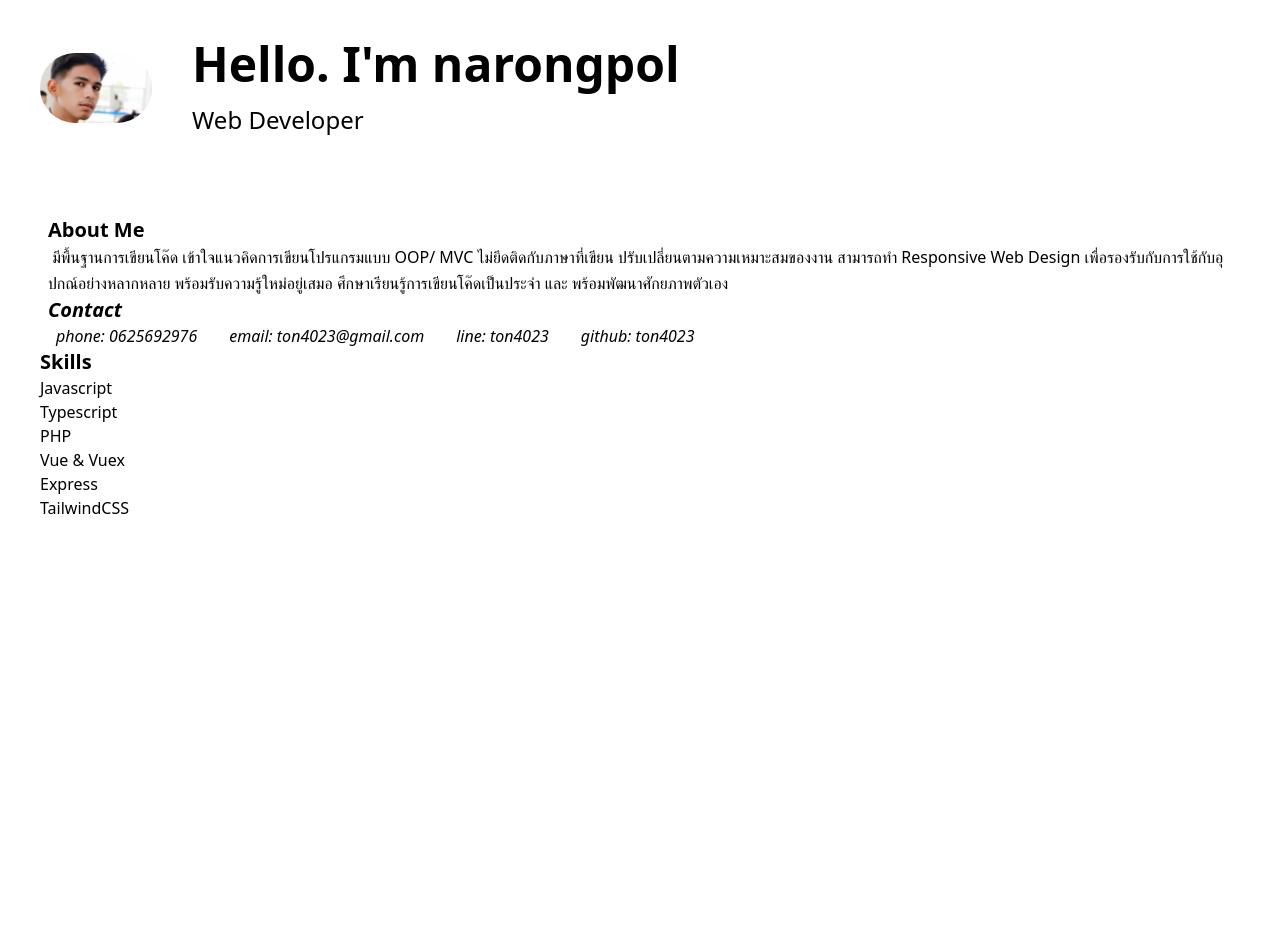
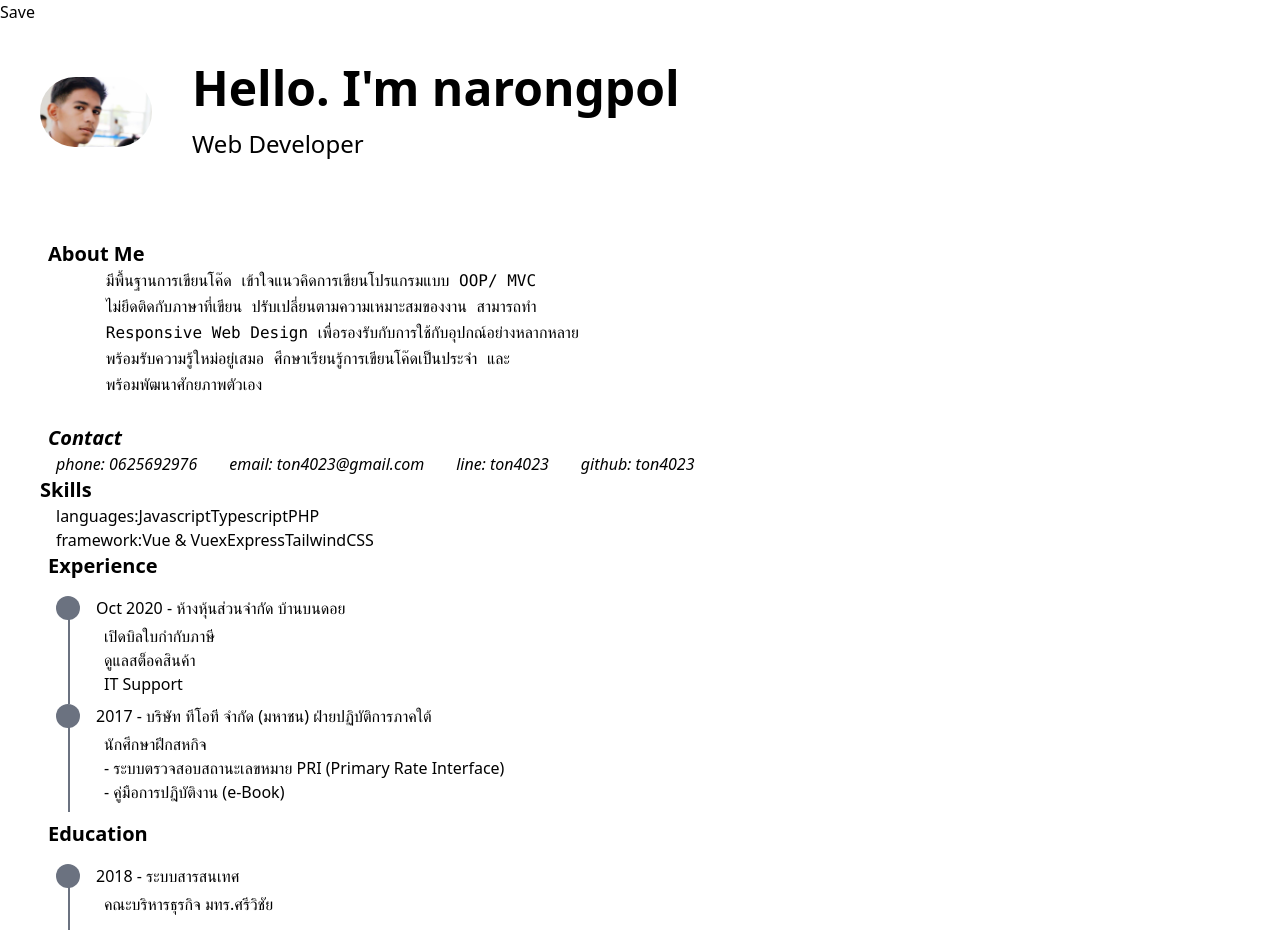
Before and after one commit to ton4023/ton4023.github.io, a Vue app: page / in a window 1280 px wide. Shown: the top 930 px of the page. Before the commit the page ends 800 px from the top, so only its background shows below. Built offline with nearby package versions, Linux system fonts and the light colour scheme.

Commit message:
add download pdf

```diff
--- a/package.json
+++ b/package.json
@@ -9,6 +9,8 @@
   },
   "dependencies": {
     "core-js": "^3.6.5",
+    "html2canvas": "^1.0.0-rc.7",
+    "jspdf": "^2.1.1",
     "vue": "^3.0.0",
     "vuex": "^4.0.0-0"
   },
--- a/src/App.vue
+++ b/src/App.vue
@@ -1,5 +1,6 @@
 <template>
-  <div class="container mx-auto">
+  <div ref="root" class="container ">
+    <button @click="print">Save</button>
     <div class="flex flex-row justify-start">
       <div class="flex flex-row m-10 items-center">
         <div class="w-28">
@@ -20,6 +21,7 @@
         <about />
         <contact />
         <program />
+        <experience />
         <education />
       </div>
     </div>
@@ -27,12 +29,14 @@
 </template>
 
 <script lang="ts">
-import { defineComponent } from "vue";
-
+import { defineComponent, ref } from "vue";
 import About from "./Components/About.vue";
 import Contact from "./Components/Contact.vue";
 import Program from "./Components/Program.vue";
 import Education from "./Components/Education.vue";
+import Experience from "./Components/Experience.vue";
+import html2canvas from "html2canvas";
+import { jsPDF } from "jspdf";
 export default defineComponent({
   name: "App",
   components: {
@@ -40,6 +44,32 @@ export default defineComponent({
     Contact,
     Program,
     Education,
+    Experience,
+  },
+  setup() {
+    const root = ref();
+    const print = () => {
+      // const pdf = new jsPDF();
+      // html2canvas(root.value).then((canvas) => {
+      //   const image = canvas.toDataURL("image/png");
+      //   pdf.addImage(image, "PHG", 0, 10, 210, 297);
+      //   pdf.save("resume" + ".pdf");
+      // });
+
+      html2canvas(root.value).then((canvas) => {
+        const imgData = canvas.toDataURL("image/png");
+        const pdf = new jsPDF({
+          orientation: "portrait",
+        });
+        // const imgProps = pdf.getImageProperties(imgData);
+        // const pdfWidth = pdf.internal.pageSize.getHeight();
+        // const pdfHeight = (imgProps.height * pdfWidth) / imgProps.height;
+        // pdf.addImage(imgData, "PNG", 0, 0, pdfWidth, pdfHeight);
+        pdf.addImage(imgData, "PNG", 0, 0, 400, 300);
+        pdf.save("resume.pdf");
+      });
+    };
+    return { root, print };
   },
 });
 </script>
--- a/src/Components/About.vue
+++ b/src/Components/About.vue
@@ -1,13 +1,13 @@
 <template>
   <article>
     <h1 class="mx-2 font-bold text-xl">About Me</h1>
-    <p class="text-left leading-relaxed mx-2 whitespace-pre-wrap">
+    <pre class="text-left leading-relaxed mx-2 whitespace-pre-wrap">
       มีพื้นฐานการเขียนโค๊ด เข้าใจแนวคิดการเขียนโปรแกรมแบบ OOP/ MVC
       ไม่ยึดติดกับภาษาที่เขียน ปรับเปลี่ยนตามความเหมาะสมของงาน สามารถทำ
       Responsive Web Design เพื่อรองรับกับการใช้กับอุปกณ์อย่างหลากหลาย
       พร้อมรับความรู้ใหม่อยู่เสมอ ศึกษาเรียนรู้การเขียนโค๊ดเป็นประจำ และ
       พร้อมพัฒนาศักยภาพตัวเอง
-    </p>
+    </pre>
   </article>
 </template>
 
--- a/src/Components/Education.vue
+++ b/src/Components/Education.vue
@@ -1,43 +1,35 @@
 <template>
   <article>
-    <!-- <h1 class="mx-2 font-bold text-xl">Education</h1>
+    <h1 class="mx-2 font-bold text-xl">Education</h1>
+    <div v-for="item in myEducation" :key="item">
       <ul class="list-none m-4 p-0">
-      <div class="border-r-2 border-gray-500 absolute h-24 m-3"></div>
+        <div class="border-r-2 border-gray-500 absolute h-14 m-3"></div>
         <li class="mb-2">
           <div class="flex items-center mb-1">
             <div class="bg-gray-500 rounded-full h-6 w-6"></div>
-          <div class="flex-1 ml-4 font-medium">2018 - ระบบสารสนเทศ</div>
+            <div class="flex-1 ml-4 font-medium">
+              {{ item.year }} - {{ item.branch }}
+            </div>
           </div>
           <div class="ml-12">
-          <p>คณะบริหารธุรกิจ มทร.ศรีวิชัย</p>
+            <p>{{ item.name }}</p>
           </div>
         </li>
-      <div class="border-r-2 border-gray-500 absolute h-18 m-3"></div>
-      <li class="mb-2">
-        <div class="flex items-center mb-1">
-          <div class="bg-gray-500 rounded-full h-6 w-6"></div>
-          <div class="flex-1 ml-4 font-medium">2014 - ศิลป์-คำนวน</div>
+      </ul>
     </div>
-        <div class="ml-12">
-          <p>วิทยาลัยเทคโนโลยีส่องแสงพณิชยการ</p>
-        </div>
-      </li>
-    </ul> -->
   </article>
 </template>
 
 <script>
-import { reactive } from "vue";
 import { useStore } from "vuex";
 export default {
   name: "Education",
   setup() {
     const store = useStore();
-    const state = reactive({});
     const {
       state: { myEducation },
     } = store;
-    return {};
+    return { myEducation };
   },
 };
 </script>
--- a/src/Components/Experience.vue
+++ b/src/Components/Experience.vue
@@ -2,43 +2,34 @@
   <article>
     <h1 class="mx-2 font-bold text-xl">Experience</h1>
     <ul class="list-none m-4 p-0">
-      <div class="border-r-2 border-gray-500 absolute h-24 sm:h-36 m-3"></div>
+      <div v-for="item in myExperience" :key="item">
+        <div class="border-r-2 border-gray-500 absolute h-24 m-3"></div>
         <li class="mb-2">
           <div class="flex items-center mb-1">
             <div class="bg-gray-500 rounded-full h-6 w-6"></div>
             <div class="flex-1 ml-4 font-medium">
-            Oct 2020 - ห้างหุ้นส่วนจำกัด บ้านบนดอย
+              {{ item.year }} - {{ item.name }}
             </div>
           </div>
-        <div class="ml-12">
-          <p>- เปิดบิลใบกำกับภาษี</p>
-          <p>- ดูแลสต็อคสินค้า</p>
-          <p>- IT Support</p>
+          <div class="ml-12" v-for="item in item.detail" :key="item">
+            {{ item }}
           </div>
         </li>
-      <div class="border-r-2 border-gray-500 absolute h-36 sm:h-20 m-3"></div>
-      <li class="mb-2">
-        <div class="flex items-center mb-1">
-          <div class="bg-gray-500 rounded-full h-6 w-6"></div>
-          <div class="flex-1 ml-4 font-medium">
-            2017 - บริษัท ทีโอที จำกัด (มหาชน) ฝ่ายปฏิบัติการภาคใต้
       </div>
-        </div>
-        <div class="ml-12">
-          <p>นักศึกษาฝึกสหกิจ</p>
-          <p>- พัฒนาระบบตรวจสอบสถานะเลขหมาย PRI (Primary Rate Interface)</p>
-          <p>- คู่มือการปฎิบัติงาน (e-Book)</p>
-        </div>
-      </li>
     </ul>
   </article>
 </template>
 
 <script>
+import { useStore } from "vuex";
 export default {
   name: "Experience",
+  setup() {
+    const store = useStore();
+    const {
+      state: { myExperience },
+    } = store;
+    return { myExperience };
+  },
 };
 </script>
-
-<style>
-</style>
--- a/src/Components/Program.vue
+++ b/src/Components/Program.vue
@@ -1,8 +1,14 @@
 <template>
-  <article>
+  <article class="flex flex-col">
     <h1 class="font-bold text-xl">Skills</h1>
-    <div v-for="item in languages" :key="item">{{ item }}</div>
-    <div v-for="item in frameworks" :key="item">{{ item }}</div>
+    <div class="flex flex-row mx-4">
+      languages:
+      <div v-for="item in languages" :key="item">{{ item }}</div>
+    </div>
+    <div class="flex flex-row mx-4">
+      framework:
+      <div v-for="item in frameworks" :key="item">{{ item }}</div>
+    </div>
   </article>
 </template>
 
--- a/src/store/index.ts
+++ b/src/store/index.ts
@@ -31,6 +31,23 @@ const state: RootState = {
       year: "2014",
     },
   ],
+
+  myExperience: [
+    {
+      name: "ห้างหุ้นส่วนจำกัด บ้านบนดอย",
+      year: "Oct 2020",
+      detail: ["เปิดบิลใบกำกับภาษี", "ดูแลสต็อคสินค้า", "IT Support"],
+    },
+    {
+      name: "บริษัท ทีโอที จำกัด (มหาชน) ฝ่ายปฏิบัติการภาคใต้",
+      year: "2017",
+      detail: [
+        "นักศึกษาฝึกสหกิจ",
+        " - ระบบตรวจสอบสถานะเลขหมาย PRI (Primary Rate Interface)",
+        " - คู่มือการปฎิบัติงาน (e-Book)",
+      ],
+    },
+  ],
 };
 
 export default createStore({
```
Also changed, not shown: src/main.ts (+7 -5 lines), src/store/type.ts (+7 -1 lines), 1 other file (tests, documents, lock files or other folders). Lines whose indentation alone changed are shown as unchanged.
